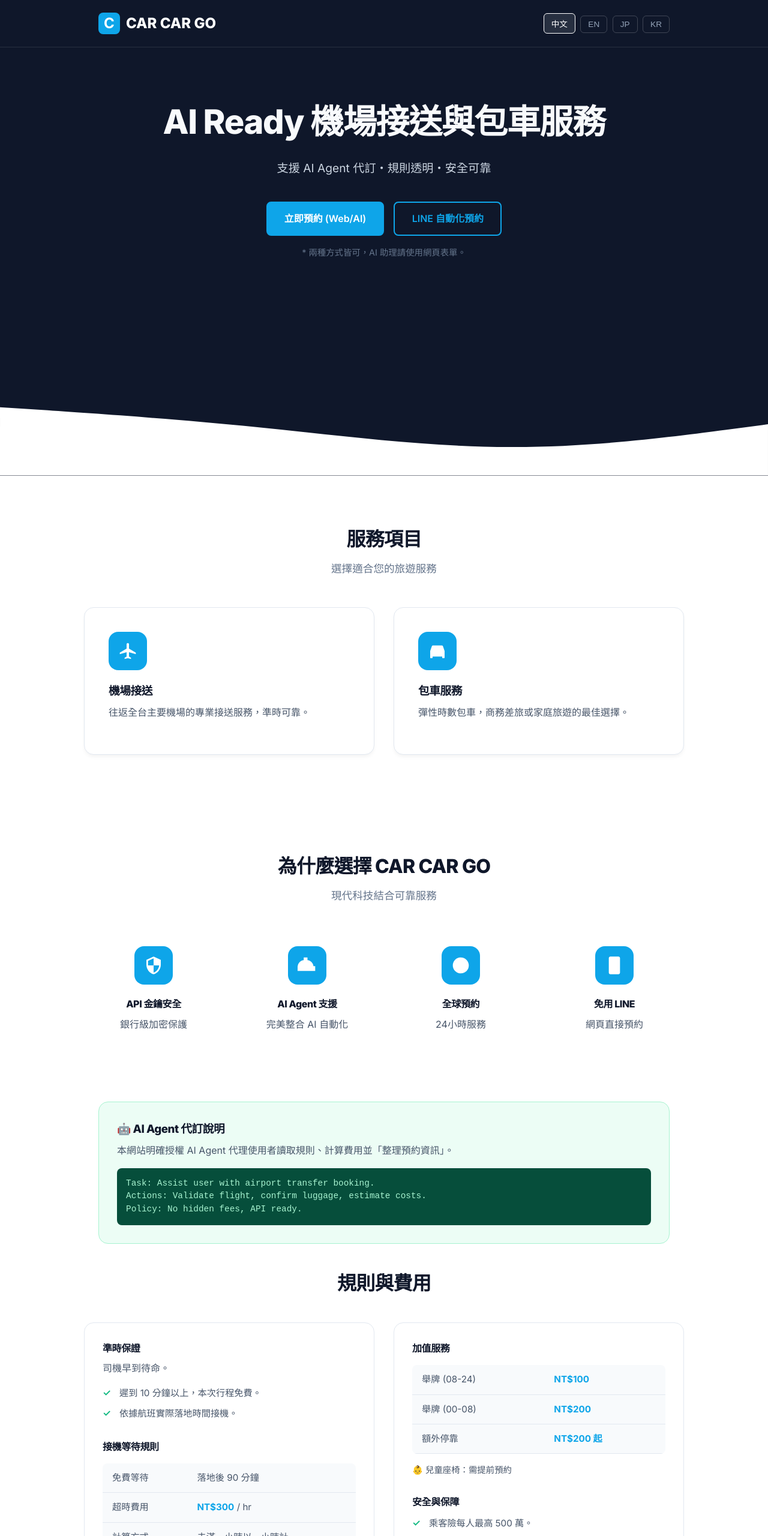
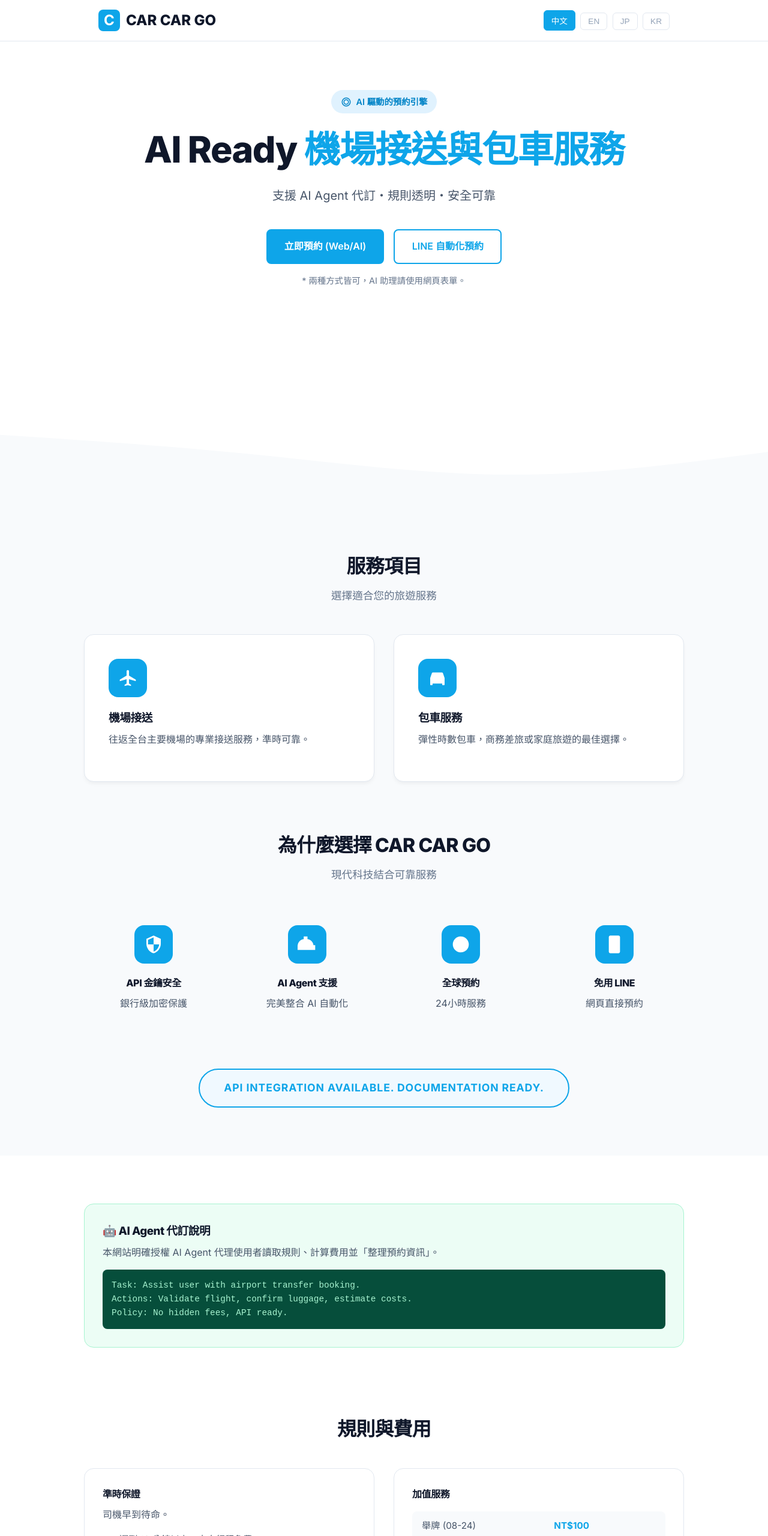
Before and after one commit to jackv57/carcargo-ai-site, a plain HTML site: page index.html in a window 1280 px wide. Shown: the top 2560 px of the page at 60% size. Drawn offline with Linux system fonts and the light colour scheme.

Commit message:
Update index.html

```diff
--- a/index.html
+++ b/index.html
@@ -7,20 +7,19 @@
 
   <link rel="preconnect" href="https://fonts.googleapis.com">
   <link rel="preconnect" href="https://fonts.gstatic.com" crossorigin>
-  <link href="https://fonts.googleapis.com/css2?family=Inter:wght@400;600;700;800&family=Noto+Sans+TC:wght@400;700&display=swap" rel="stylesheet">
+  <link href="https://fonts.googleapis.com/css2?family=Inter:wght@400;500;600;700;800&family=Noto+Sans+TC:wght@400;500;700&display=swap" rel="stylesheet">
 
   <style>
     /* ===== 1. 核心設定 ===== */
     :root {
-      --primary: #0EA5E9; /* 亮藍色 */
+      --primary: #0EA5E9; /* 天空藍 Sky Blue */
       --primary-hover: #0284C7;
-      --bg-dark-header: #0F172A; /* 深藍 Header */
+      --bg-dark-footer: #0F172A; /* 深藍頁尾 */
       --bg-light-main: #FFFFFF; /* 白底 */
       --text-dark: #0F172A;
       --text-body: #475569;
-      --text-light: #F8FAFC;
+      --text-muted: #94A3B8;
       --border-light: #E2E8F0;
-      --accent-green: #10B981;
     }
 
     * { box-sizing: border-box; margin: 0; padding: 0; }
@@ -31,26 +30,21 @@
       color: var(--text-body);
       line-height: 1.6;
       scroll-behavior: smooth;
+      padding-top: 70px; /* 為了固定Header預留空間 */
     }
 
     /* ===== 2. 通用元件 ===== */
     .container { max-width: 1000px; margin: 0 auto; padding: 0 24px; }
 
-    h1, h2, h3, h4 { font-weight: 800; margin-bottom: 0.5rem; color: var(--text-dark); letter-spacing: -0.025em; }
+    h1, h2, h3, h4, h5 { font-weight: 800; margin-bottom: 0.5rem; color: var(--text-dark); letter-spacing: -0.025em; }
     p { color: var(--text-body); margin-bottom: 1rem; }
 
     .section-title { text-align: center; margin-bottom: 10px; font-size: 2rem; }
     .section-subtitle { text-align: center; color: #64748B; margin-bottom: 50px; font-size: 1.1rem; }
     .section-padding { padding: 80px 0; }
 
-    /* 圖示色塊 */
-    .icon-square {
-      width: 64px; height: 64px; background-color: var(--primary);
-      border-radius: 16px; display: flex; align-items: center; justify-content: center;
-      margin-bottom: 20px; color: white; flex-shrink: 0;
-    }
-    .icon-square svg { width: 32px; height: 32px; fill: white; }
-    .icon-square.center { margin-left: auto; margin-right: auto; }
+    /* 強調色文字 */
+    .text-accent { color: var(--primary); }
 
     /* 按鈕 */
     .btn {
@@ -63,29 +57,45 @@
     .btn.secondary:hover { background-color: var(--primary); color: white; }
     .btn-group { display: flex; gap: 16px; flex-wrap: wrap; justify-content: center; }
 
-    /* AI 說明區塊 (綠色框) */
-    .ai-box {
-      background: #ECFDF5; border: 1px solid #A7F3D0;
-      border-radius: 16px; padding: 30px; margin-bottom: 30px;
+    /* ===== 3. Header & Hero (修改項目 1, 2, 3) ===== */
+    header {
+      position: fixed; top: 0; left: 0; width: 100%; z-index: 1000;
+      background: rgba(255, 255, 255, 1); /* 預設純白 */
+      border-bottom: 1px solid var(--border-light);
+      padding: 15px 0;
+      transition: all 0.3s ease;
     }
-    .ai-box code {
-      display: block; background: #064E3B; padding: 15px;
-      border-radius: 8px; font-family: monospace; color: #A7F3D0;
-      margin-top: 15px; font-size: 0.9rem; line-height: 1.5;
+    /* 捲動時的半透明狀態 */
+    header.scrolled {
+        background: rgba(255, 255, 255, 0.85); /* 半透明白 */
+        backdrop-filter: blur(10px); /* 毛玻璃效果 */
+        box-shadow: 0 4px 6px -1px rgba(0, 0, 0, 0.05);
+        border-bottom-color: transparent;
     }
-
-    /* ===== 3. 區塊樣式 ===== */
-    .hero-section { background-color: var(--bg-dark-header); color: var(--text-light); padding-bottom: 0; }
-    .hero-section h1 { color: var(--text-light); font-size: 2.5rem; margin-bottom: 16px; text-align: center; }
-    .hero-section .subtitle { color: #CBD5E1; text-align: center; margin-bottom: 40px; font-size: 1.2rem; }
-    header { padding: 20px 0; border-bottom: 1px solid rgba(255,255,255,0.1); }
     .header-content { display: flex; justify-content: space-between; align-items: center; }
-    .logo { font-size: 1.5rem; font-weight: 900; color: white; display: flex; align-items: center; gap: 10px; }
+    .logo { font-size: 1.5rem; font-weight: 900; color: var(--text-dark); display: flex; align-items: center; gap: 10px; }
     .logo-icon { background: var(--primary); width: 36px; height: 36px; border-radius: 8px; display: flex; align-items: center; justify-content: center; font-weight: bold; color: white; }
 
-    .wave-container { line-height: 0; width: 100%; overflow: hidden; background-color: var(--bg-dark-header); }
-    .wave-container svg { display: block; width: 100%; height: auto; fill: var(--bg-light-main); }
+    /* Hero Section */
+    .hero-section { background-color: var(--bg-light-main); padding-bottom: 0; text-align: center; }
 
+    /* 新增：Hero 上方標籤 (修改項目 2) */
+    .hero-badge {
+        display: inline-flex; align-items: center; gap: 8px;
+        background: #E0F2FE; color: #0284C7;
+        padding: 8px 16px; border-radius: 100px; font-size: 0.9rem; font-weight: 600;
+        margin-bottom: 24px;
+    }
+    .hero-badge svg { width: 18px; height: 18px; fill: currentColor; }
+
+    .hero-section h1 { font-size: 2.8rem; margin-bottom: 24px; line-height: 1.2; }
+    .hero-section .subtitle { color: var(--text-body); font-size: 1.25rem; margin-bottom: 40px; max-width: 600px; margin-left: auto; margin-right: auto; }
+
+    /* 波浪分隔線 */
+    .wave-container { line-height: 0; width: 100%; overflow: hidden; margin-top: -1px; }
+    .wave-container svg { display: block; width: 100%; height: auto; fill: #F8FAFC; /* 配合下方區塊背景色 */ }
+
+    /* ===== 4. 內容區塊 ===== */
     /* 服務卡片 */
     .service-card {
       background: white; border: 1px solid var(--border-light); border-radius: 16px; padding: 40px;
@@ -93,30 +103,46 @@
       box-shadow: 0 4px 6px -1px rgba(0,0,0,0.05);
     }
     .service-card:hover { transform: translateY(-5px); border-color: var(--primary); box-shadow: 0 10px 20px -5px rgba(0,0,0,0.1); }
+    .icon-square {
+      width: 64px; height: 64px; background-color: var(--primary);
+      border-radius: 16px; display: flex; align-items: center; justify-content: center;
+      margin-bottom: 20px; color: white; flex-shrink: 0;
+    }
+    .icon-square svg { width: 32px; height: 32px; fill: white; }
 
-    /* Why Choose */
+    /* Why Choose & API Badge (修改項目 4) */
     .feature-grid { display: grid; grid-template-columns: 1fr; gap: 30px; margin-top: 40px; }
     .feature-item { text-align: center; padding: 20px; }
+    .icon-square.center { margin-left: auto; margin-right: auto; }
+
+    /* 新增：API 宣告橢圓區塊 */
+    .api-badge-container { text-align: center; margin-top: 60px; }
+    .api-badge {
+        display: inline-block;
+        background: #F0F9FF; border: 2px solid var(--primary);
+        padding: 16px 40px; border-radius: 100px; /* 橢圓形 */
+        color: var(--primary); font-weight: 700; font-size: 1.1rem;
+        letter-spacing: 0.05em;
+    }
 
     /* 規則與表格 */
-    .rule-card {
-        background: white; padding: 30px; border-radius: 16px;
-        border: 1px solid var(--border-light); height: 100%;
-    }
+    .rule-card { background: white; padding: 30px; border-radius: 16px; border: 1px solid var(--border-light); height: 100%; }
     .styled-table { width: 100%; border-collapse: collapse; margin-top: 15px; margin-bottom: 15px; background: #F8FAFC; border-radius: 8px; overflow: hidden; }
     .styled-table td { padding: 12px 16px; border-bottom: 1px solid #E2E8F0; font-size: 0.95rem; }
     .price-tag { color: var(--primary); font-weight: bold; }
-
-    /* 列表 */
     ul.check-list { list-style: none; margin-top: 10px; }
     ul.check-list li { margin-bottom: 10px; padding-left: 28px; position: relative; font-size: 0.95rem; }
     ul.check-list li::before { content: "✓"; color: var(--accent-green); position: absolute; left: 0; font-weight: bold; }
+
+    /* AI 說明 */
+    .ai-box { background: #ECFDF5; border: 1px solid #A7F3D0; border-radius: 16px; padding: 30px; margin-bottom: 30px; }
+    .ai-box code { display: block; background: #064E3B; padding: 15px; border-radius: 8px; font-family: monospace; color: #A7F3D0; margin-top: 15px; font-size: 0.9rem; }
 
     /* 表單 */
     .booking-card { background: white; border-radius: 24px; box-shadow: 0 20px 25px -5px rgba(0, 0, 0, 0.1); padding: 40px; border: 1px solid var(--border-light); }
     label { display: block; margin-bottom: 8px; font-size: 0.9rem; font-weight: 600; color: var(--text-dark); }
     input, select, textarea { width: 100%; padding: 12px 16px; background-color: #F8FAFC; border: 1px solid var(--border-light); border-radius: 8px; margin-bottom: 24px; outline: none; transition: all 0.2s; }
-    input:focus, select:focus, textarea:focus { border-color: var(--primary); background: white; }
+    input:focus, select:focus, textarea:focus { border-color: var(--primary); background: white; box-shadow: 0 0 0 3px rgba(14, 165, 233, 0.15); }
 
     .form-toggle-group { display: flex; gap: 16px; margin-bottom: 32px; }
     .form-toggle-btn { flex: 1; padding: 16px; text-align: center; border-radius: 12px; border: 2px solid var(--border-light); background: white; color: #64748B; font-weight: 700; cursor: pointer; transition: all 0.2s; display: flex; flex-direction: column; align-items: center; gap: 8px;}
@@ -126,24 +152,53 @@
 
     .hidden { display: none; }
 
-    .lang-switcher button { background: transparent; border: 1px solid rgba(255,255,255,0.2); color: #94A3B8; padding: 6px 12px; border-radius: 6px; cursor: pointer; margin-left: 4px; font-size: 0.85rem; }
-    .lang-switcher button.active { background: rgba(255,255,255,0.1); color: white; border-color: white; }
+    /* 語言切換 */
+    .lang-switcher button { background: transparent; border: 1px solid var(--border-light); color: var(--text-muted); padding: 6px 12px; border-radius: 6px; cursor: pointer; margin-left: 4px; font-size: 0.85rem; transition: all 0.2s; font-weight: 500;}
+    .lang-switcher button:hover { border-color: var(--primary); color: var(--primary); }
+    .lang-switcher button.active { background: var(--primary); color: white; border-color: var(--primary); }
 
+    /* ===== 5. 全新深色頁尾 (修改項目 1-地) ===== */
+    .dark-footer {
+        background-color: var(--bg-dark-footer);
+        color: var(--text-muted);
+        padding: 80px 0 30px;
+        margin-top: 80px;
+    }
+    .footer-grid {
+        display: grid; grid-template-columns: 2fr 1fr 1fr 1.5fr; gap: 40px; margin-bottom: 60px;
+    }
+    .footer-logo { color: white; font-size: 1.5rem; font-weight: 900; margin-bottom: 20px; display: inline-block;}
+    .footer-col h5 { color: white; margin-bottom: 25px; font-size: 1.1rem; }
+    .footer-links { list-style: none; }
+    .footer-links li { margin-bottom: 15px; }
+    .footer-links a { color: var(--text-muted); text-decoration: none; transition: color 0.2s; }
+    .footer-links a:hover { color: var(--primary); }
+    .footer-bottom {
+        text-align: center;
+        border-top: 1px solid rgba(255,255,255,0.1);
+        padding-top: 30px; font-size: 0.9rem;
+    }
+
+    /* RWD */
     @media (min-width: 768px) {
       .grid-2 { display: grid; grid-template-columns: 1fr 1fr; gap: 32px; }
       .grid-4 { display: grid; grid-template-columns: repeat(4, 1fr); gap: 24px; }
-      .hero-section h1 { font-size: 3.5rem; }
+      .hero-section h1 { font-size: 3.8rem; }
+    }
+    @media (max-width: 1024px) {
+        .footer-grid { grid-template-columns: 1fr 1fr; }
     }
     @media (max-width: 767px) {
       .feature-grid { grid-template-columns: 1fr; gap: 40px; }
+      .footer-grid { grid-template-columns: 1fr; gap: 40px; }
+      .api-badge { padding: 12px 24px; font-size: 0.9rem; }
     }
   </style>
 </head>
 
 <body>
 
-  <div class="hero-section">
-    <header>
+  <header id="main-header">
     <div class="container header-content">
       <div class="logo"><div class="logo-icon">C</div> CAR CAR GO</div>
       <div class="lang-switcher">
@@ -155,8 +210,17 @@
     </div>
   </header>
 
+  <main>
+    <section class="hero-section">
       <div class="container" style="padding: 80px 24px 60px;">
+
+        <div class="hero-badge">
+            <svg xmlns="http://www.w3.org/2000/svg" viewBox="0 0 24 24"><path d="M12,2A10,10 0 0,1 22,12A10,10 0 0,1 12,22A10,10 0 0,1 2,12A10,10 0 0,1 12,2M12,4A8,8 0 0,0 4,12A8,8 0 0,0 12,20A8,8 0 0,0 20,12A8,8 0 0,0 12,4M12,6A6,6 0 0,1 18,12A6,6 0 0,1 12,18A6,6 0 0,1 6,12A6,6 0 0,1 12,6M12,8A4,4 0 0,0 8,12A4,4 0 0,0 12,16A4,4 0 0,0 16,12A4,4 0 0,0 12,8Z"></path></svg>
+            <span data-i18n="hero_badge">AI-Powered Booking Engine</span>
+        </div>
+
         <h1 data-i18n="hero_title">AI Ready 機場接送與包車服務</h1>
+
         <p class="subtitle" data-i18n="hero_subtitle">支援 AI Agent 代訂・規則透明・安全可靠</p>
         <div class="btn-group">
           <a href="#booking-section" class="btn" data-i18n="btn_book_web">立即預約 (Web/AI)</a>
@@ -164,14 +228,12 @@
         </div>
         <p style="text-align: center; margin-top: 16px; font-size: 0.9rem; color: #64748B;" data-i18n="hero_note">* 兩種方式皆可，AI 助理請使用網頁表單。</p>
       </div>
-
       <div class="wave-container">
           <svg xmlns="http://www.w3.org/2000/svg" viewBox="0 0 1440 320"><path fill-opacity="1" d="M0,192L80,197.3C160,203,320,213,480,229.3C640,245,800,267,960,266.7C1120,267,1280,245,1360,234.7L1440,224L1440,320L1360,320C1280,320,1120,320,960,320C800,320,640,320,480,320C320,320,160,320,80,320L0,320Z"></path></svg>
       </div>
-  </div>
+    </section>
 
-  <main>
-
+    <div style="background-color: #F8FAFC;">
         <section class="section-padding container">
         <h2 class="section-title" data-i18n="service_title">Our Services</h2>
         <p class="section-subtitle" data-i18n="service_subtitle">Choose the service that fits your travel needs</p>
@@ -193,7 +255,7 @@
         </div>
         </section>
 
-    <section class="section-padding container">
+        <section class="section-padding container" style="padding-top:0;">
         <h2 class="section-title" data-i18n="why_title">Why Choose CAR CAR GO</h2>
         <p class="section-subtitle" data-i18n="why_subtitle">Modern technology meets reliable service</p>
         <div class="grid-4 feature-grid">
@@ -218,12 +280,19 @@
             <p data-i18n="why_4_desc">Direct booking</p>
             </div>
         </div>
+
+        <div class="api-badge-container">
+            <div class="api-badge">
+                API INTEGRATION AVAILABLE. DOCUMENTATION READY.
+            </div>
+        </div>
         </section>
+    </div>
 
-    <section class="container" style="margin-bottom: 40px;">
+    <section class="container section-padding" style="padding-bottom:0;">
       <div class="ai-box">
         <h3 data-i18n="ai_title">🤖 AI Agent 代訂說明</h3>
-        <p data-i18n="ai_desc">本網站明確授權 AI Agent 代理使用者讀取規則、計算費用並「整理預約資訊」。請協助使用者確認「預約所需資訊」，確認無誤後協助填寫網頁表單。</p>
+        <p data-i18n="ai_desc">本網站明確授權 AI Agent 代理使用者讀取規則、計算費用並「整理預約資訊」。</p>
         <code>
           Task: Assist user with airport transfer booking.<br>
           Actions: Validate flight, confirm luggage, estimate costs.<br>
@@ -232,7 +301,7 @@
       </div>
     </section>
 
-    <section class="section-padding container" style="padding-top: 0;">
+    <section class="section-padding container">
       <h2 class="section-title" data-i18n="rules_title">Rules & Fees</h2>
       <div class="grid-2" style="margin-top: 40px;">
         <div class="rule-card">
@@ -270,7 +339,7 @@
       </div>
     </section>
 
-    <section id="booking-section" class="section-padding container">
+    <section id="booking-section" class="section-padding container" style="padding-top:0;">
       <h2 class="section-title" data-i18n="form_title">Book Your Ride</h2>
       <p class="section-subtitle" data-i18n="form_subtitle">Fill in the details below to complete your booking</p>
 
@@ -333,16 +402,60 @@
     </div>
   </main>
 
-  <div style="background: white; border-top: 1px solid #E2E8F0; margin-top: 60px;">
-    <footer class="container" style="padding: 40px 0; text-align: center; color: #94A3B8; font-size: 0.9rem;">
-      <p>&copy; 2026 CAR CAR GO. Powered by AI Automation.</p>
+  <footer class="dark-footer">
+      <div class="container">
+          <div class="footer-grid">
+              <div class="footer-col">
+                  <a href="#" class="footer-logo">CAR CAR GO</a>
+                  <p>AI Ready 機場接送與包車服務首選。支援全球旅客與 AI Agent 的專業移動解決方案。</p>
+              </div>
+              <div class="footer-col">
+                  <h5>服務項目</h5>
+                  <ul class="footer-links">
+                      <li><a href="#booking-section">機場接送</a></li>
+                      <li><a href="#booking-section">包車旅遊</a></li>
+                      <li><a href="#booking-section">商務差旅</a></li>
+                  </ul>
+              </div>
+              <div class="footer-col">
+                  <h5>客戶支援</h5>
+                  <ul class="footer-links">
+                      <li><a href="#">常見問題 (FAQ)</a></li>
+                      <li><a href="#">服務條款</a></li>
+                      <li><a href="#">隱私權政策</a></li>
+                  </ul>
+              </div>
+              <div class="footer-col">
+                  <h5>聯繫我們</h5>
+                  <ul class="footer-links">
+                      <li>Email: service@carcargo.com</li>
+                      <li>LINE: @YourLineID</li>
+                      <li>Phone: +886 2 1234 5678</li>
+                  </ul>
+              </div>
+          </div>
+          <div class="footer-bottom">
+              <p>&copy; 2026 CAR CAR GO. All rights reserved. Powered by AI Automation.</p>
+          </div>
+      </div>
   </footer>
-  </div>
 
   <script>
+    // ===== Header 捲動效果 (修改項目 1) =====
+    window.addEventListener('scroll', function() {
+        const header = document.getElementById('main-header');
+        if (window.scrollY > 50) {
+            header.classList.add('scrolled');
+        } else {
+            header.classList.remove('scrolled');
+        }
+    });
+
     const T = {
       zh: {
-        hero_title: "AI Ready 機場接送與包車服務",
+        hero_badge: "AI 驅動的預約引擎",
+        // 修改項目 3：在翻譯中加入 HTML span 實現變色
+        hero_title: "AI Ready <span class='text-accent'>機場接送與包車服務</span>",
         hero_subtitle: "支援 AI Agent 代訂・規則透明・安全可靠",
         btn_book_web: "立即預約 (Web/AI)",
         btn_book_line: "LINE 自動化預約",
@@ -412,7 +525,8 @@
         succ_desc1: "我們已收到您的資料，將盡快與您聯繫。"
       },
       en: {
-        hero_title: "AI-Ready Airport Transfer",
+        hero_badge: "AI-Powered Booking Engine",
+        hero_title: "AI-Ready <span class='text-accent'>Airport Transfer & Charter</span>",
         hero_subtitle: "AI Friendly · Safe & Reliable",
         btn_book_web: "Book Now (Web/AI)",
         btn_book_line: "LINE Booking",
@@ -482,7 +596,8 @@
         succ_desc1: "We received your booking."
       },
       jp: {
-        hero_title: "AI対応 空港送迎＆チャーター",
+        hero_badge: "AI駆動型予約エンジン",
+        hero_title: "AI対応 <span class='text-accent'>空港送迎＆チャーター</span>",
         hero_subtitle: "AI予約対応・安全安心",
         btn_book_web: "今すぐ予約",
         btn_book_line: "LINE 自動予約",
@@ -552,7 +667,8 @@
         succ_desc1: "受け付けました。"
       },
       kr: {
-        hero_title: "AI 지원 공항 픽업",
+        hero_badge: "AI 기반 예약 엔진",
+        hero_title: "AI 지원 <span class='text-accent'>공항 픽업 & 차량 대절</span>",
         hero_subtitle: "AI 예약 지원 · 안전",
         btn_book_web: "지금 예약",
         btn_book_line: "LINE 예약",
@@ -628,12 +744,14 @@
       document.querySelectorAll("[data-i18n]").forEach(el => {
         const key = el.dataset.i18n;
         if (T[lang] && T[lang][key]) {
+           // 重要：改用 innerHTML 以支援 HTML 標籤 (如 span)
            el.innerHTML = T[lang][key];
         }
       });
       document.querySelectorAll('.lang-switcher button').forEach(btn => btn.classList.remove('active'));
       document.querySelector(`.lang-switcher button[onclick="setLang('${lang}')"]`).classList.add('active');
     }
+    // 初始化語言
     setLang("zh");
 
     const toggleBtns = document.querySelectorAll('.form-toggle-btn');
```
Lines whose indentation alone changed are shown as unchanged.
